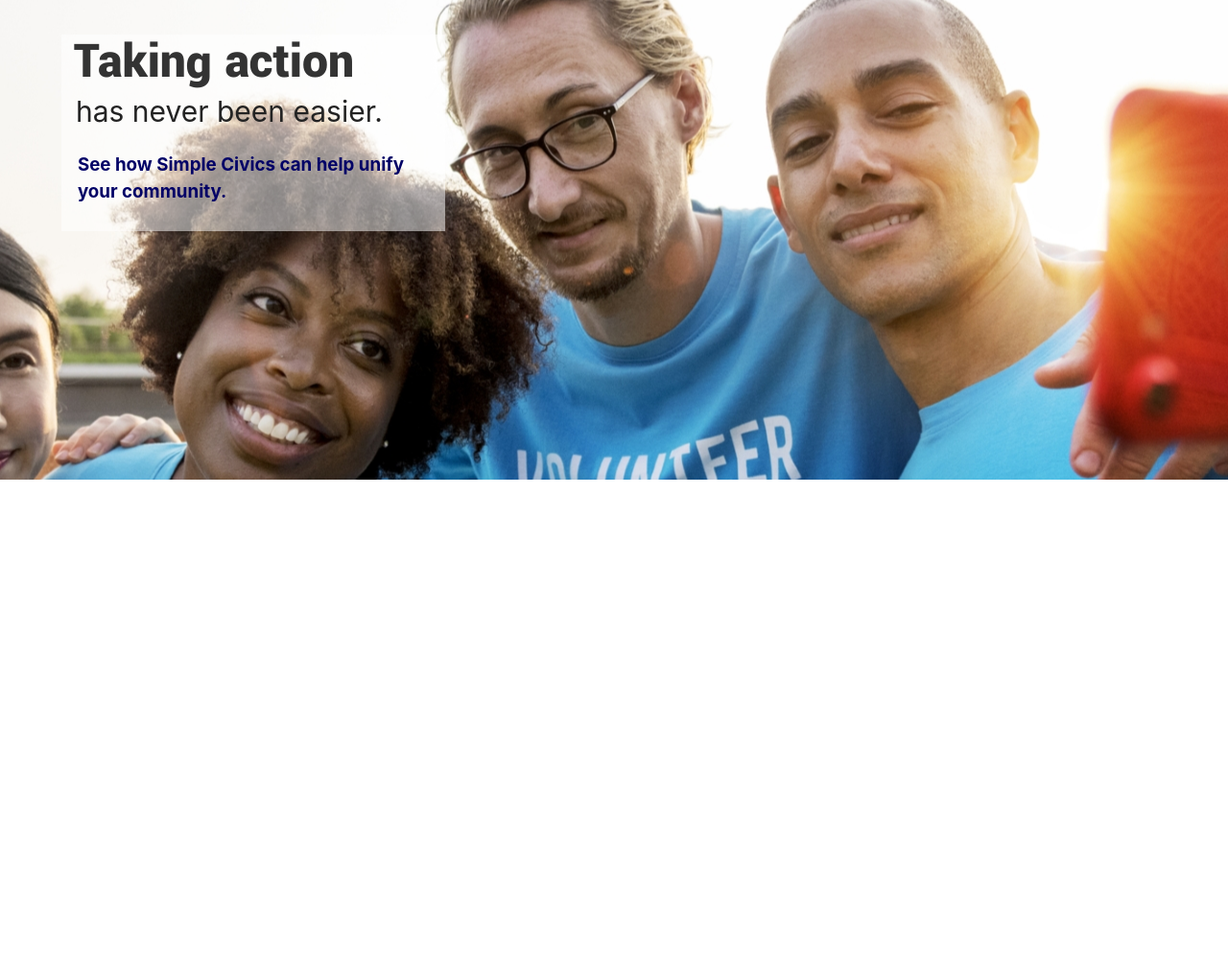
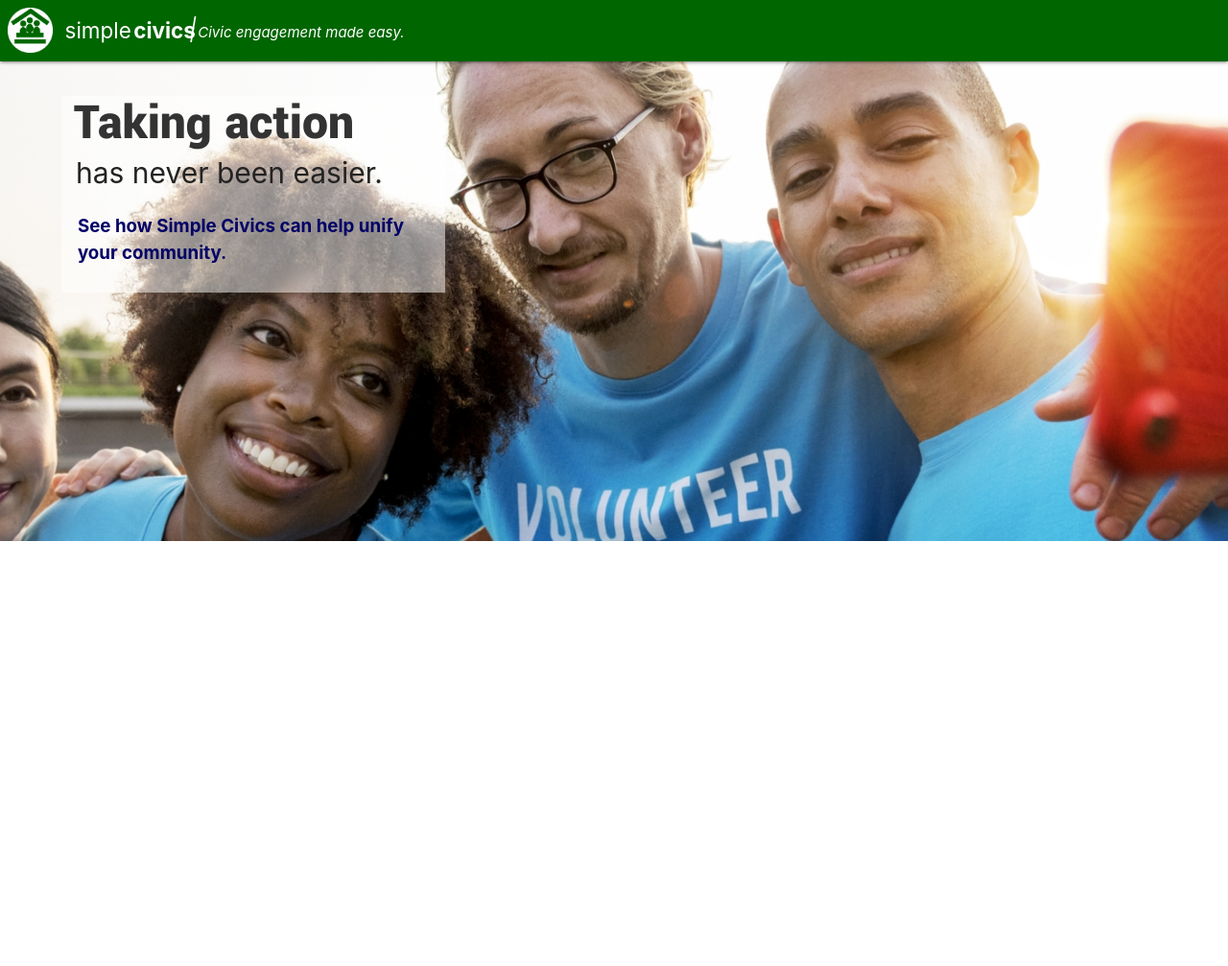
Before and after one commit to nickredmond/simple-civics-marketing, a PHP site: page / in a window 1280 px wide. Shown: the top 1007 px of the page at 96% size. Run offline with PHP 8.4, Linux system fonts and the light colour scheme.

Commit message:
added navbar at top of page

```diff
--- a/index-style.css
+++ b/index-style.css
@@ -44,3 +44,61 @@
 	cursor: pointer;
 	text-decoration: underline;
 }
+
+#site-logo-image {
+    height: 1.5em;
+    width: 1.5em;
+    margin-top: 0.25em;
+    margin-left: 0.25em;
+}
+
+#simple-civics-nav {
+	background-color: #006600;
+}
+
+#brand-name {
+    margin: 0 0 0 3em;
+    font-size: 1.5em;
+}
+#brand-name span {
+    font-weight: bolder;
+    margin-left: 0.1em;
+}
+
+#site-logo-area {
+	width: 0;
+}
+#site-logo-area a {
+	position: absolute;
+    top: 0;
+    left: 0;
+}
+
+/** prevent logo from smashing to left on smaller screens */
+@media only screen and (max-width: 992px) {
+	nav .brand-logo {
+	    left: 50%;
+	    -webkit-transform: none;
+	    transform: none;
+	}
+}
+
+#simple-civics-slogan {
+    position: absolute;
+    top: 0;
+    left: 13em;
+}
+
+#simple-civics-slogan span {
+    position: absolute;
+    top: 0.1em;
+    left: 0.75em;
+    width: 15em;
+    font-style: italic;
+}
+
+#slogan-separator {
+    left: 0.1em !important;
+    font-size: 1.5em;
+    top: -0.05em !important;
+}
--- a/index.html
+++ b/index.html
@@ -22,6 +22,19 @@
 	</head>
 	<body>
 		<div id="home-view">
+			<nav>
+				<div id="simple-civics-nav" class="nav-wrapper">
+					<div id="site-logo-area">
+						<a href="#" class="brand-logo">
+							<img id="site-logo-image" src="images/logo.png" />
+						</a>
+						<a href="#"><div id="brand-name" class="row">simple<span>civics</span></div></a>
+					</div>
+					<div id="simple-civics-slogan">
+							<span id="slogan-separator">|</span><span>Civic engagement made easy.</span>
+						</div>
+				</div>
+			</nav>
 			<div class="parallax-container">
 				<div class="container parallax-marketing-overlay">
 					<div class="row">
@@ -36,6 +49,7 @@
 
 				<div class="parallax"><img src="images/volunteer-group.jpg" /></div>
 			</div>
+			<div></div>
 		</div>
 
 		<script src="https://cdnjs.cloudflare.com/ajax/libs/jquery/3.3.1/jquery.min.js"></script>
```
Also changed, not shown: images/logo.png (added).
